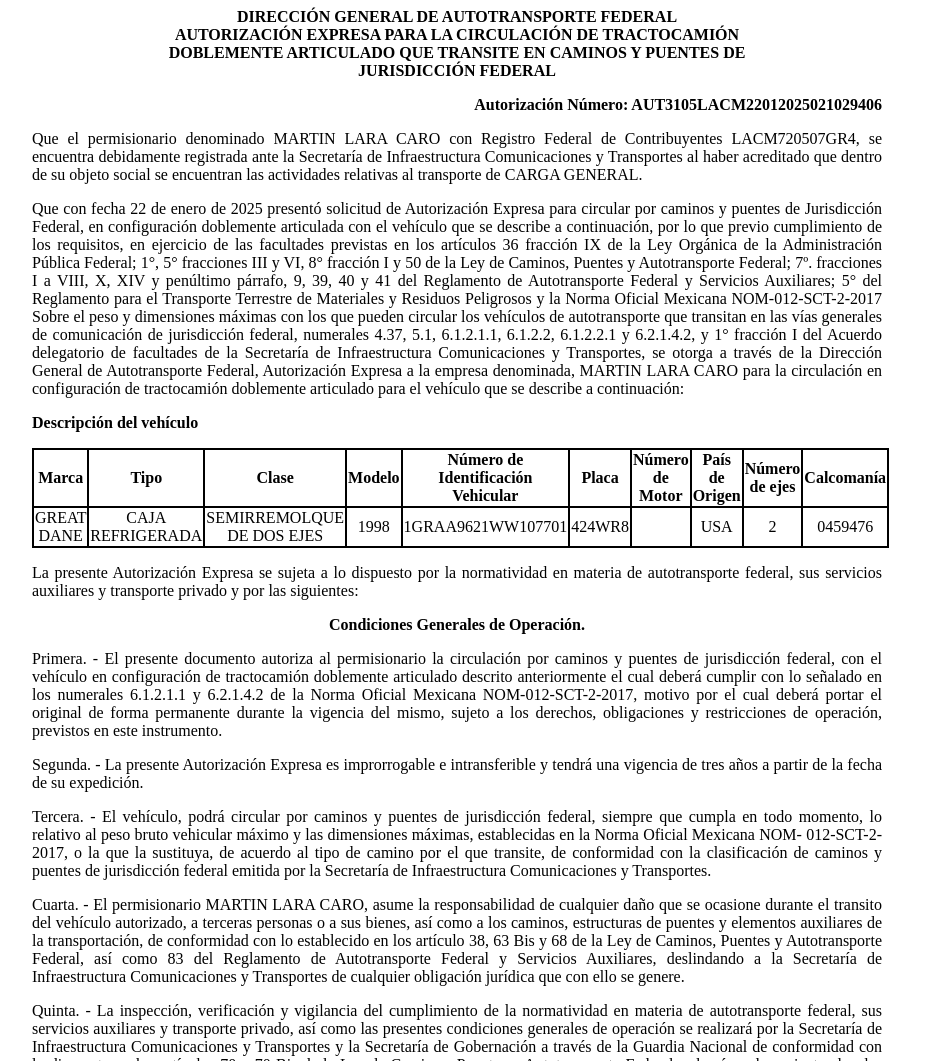
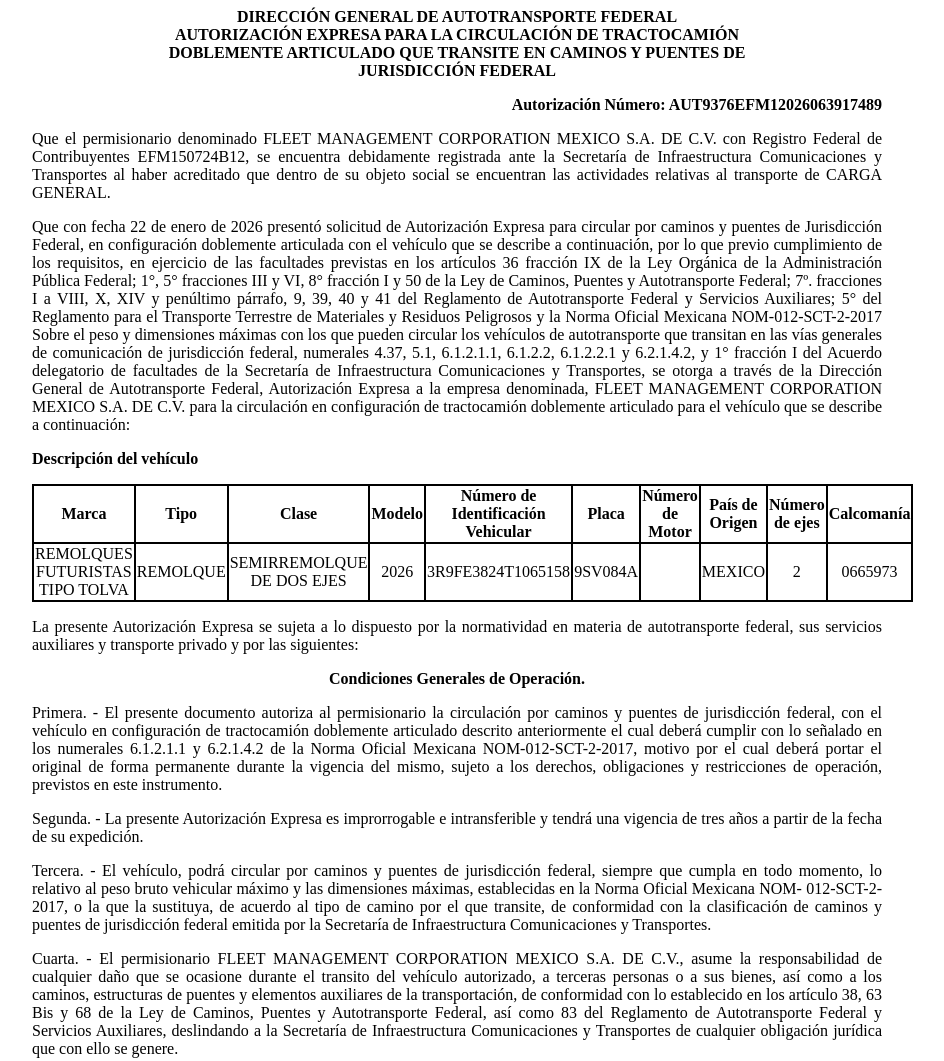
Before and after one commit to app-sct1/ConsultaAutDobleRemolque-folio-0201426, a plain HTML site: page index.html in a window 1280 px wide. Shown: the top 1061 px of the page, without its empty margins (183-1127 px from the left). Drawn offline with Linux system fonts and the light colour scheme.

Commit message:
index.html

```diff
--- a/index.html
+++ b/index.html
@@ -75,11 +75,11 @@
 						<p class="sinMargen">DOBLEMENTE ARTICULADO QUE TRANSITE EN CAMINOS Y PUENTES DE</p>
 						<p class="sinMargen">JURISDICCIÓN FEDERAL</p>
 					</div>
-<p class="derechaNegro">Autorización Número: AUT3105LACM22012025021029406</p>
+<p class="derechaNegro">Autorización Número: AUT9376EFM12026063917489</p>
 
 					<p class="justificado">Que el permisionario denominado
-						MARTIN LARA CARO con Registro Federal de
-						Contribuyentes LACM720507GR4, se encuentra
+					    FLEET MANAGEMENT CORPORATION MEXICO S.A. DE C.V. con Registro Federal de
+						Contribuyentes EFM150724B12, se encuentra
 						debidamente registrada ante la Secretaría de Infraestructura
 						Comunicaciones y Transportes al haber acreditado que dentro de su
 						objeto social se encuentran las actividades relativas al
@@ -87,7 +87,7 @@
 
 
 					<p class="justificado">Que con fecha 22 de
-						enero de 2025 presentó
+						enero de 2026 presentó
 						solicitud de Autorización Expresa para circular por caminos y
 						puentes de Jurisdicción Federal, en configuración doblemente
 						articulada con el vehículo que se describe a continuación, por lo
@@ -107,7 +107,7 @@
 						facultades de la Secretaría de Infraestructura Comunicaciones y
 						Transportes, se otorga a través de la
 						Dirección General de Autotransporte Federal, Autorización Expresa a la
-						empresa denominada, MARTIN LARA CARO para la
+						empresa denominada, FLEET MANAGEMENT CORPORATION MEXICO S.A. DE C.V. para la
 						circulación en configuración de tractocamión doblemente articulado
 						para el vehículo que se describe a continuación:</p>
 
@@ -128,16 +128,16 @@
 							<th class="borde">Calcomanía</th>
 						</tr>
 						<tr class="borde">
-							<td class="borde">GREAT DANE</td>
-							<td class="borde">CAJA REFRIGERADA</td>
+							<td class="borde">REMOLQUES FUTURISTAS TIPO TOLVA</td>
+							<td class="borde">REMOLQUE</td>
 							<td class="borde">SEMIRREMOLQUE DE DOS EJES</td>
-							<td class="borde">1998</td>
-							<td class="borde">1GRAA9621WW107701</td>
-							<td class="borde">424WR8</td>
+							<td class="borde">2026</td>
+							<td class="borde">3R9FE3824T1065158</td>
+							<td class="borde">9SV084A</td>
 							<td class="borde"></td>
-							<td class="borde">USA</td>
+							<td class="borde">MEXICO</td>
 							<td class="borde">2</td>
-							<td class="borde">0459476</td>
+							<td class="borde">0665973</td>
 						</tr>
 
 					</tbody></table>
@@ -175,7 +175,7 @@
 						Secretaría de Infraestructura Comunicaciones y Transportes.</p>
 
 					<p class="justificado">Cuarta. - El permisionario
-						MARTIN LARA CARO, asume la responsabilidad de
+						FLEET MANAGEMENT CORPORATION MEXICO S.A. DE C.V., asume la responsabilidad de
 						cualquier daño que se ocasione durante el transito del vehículo
 						autorizado, a terceras personas o a sus bienes, así como a los
 						caminos, estructuras de puentes y elementos auxiliares de la
```
